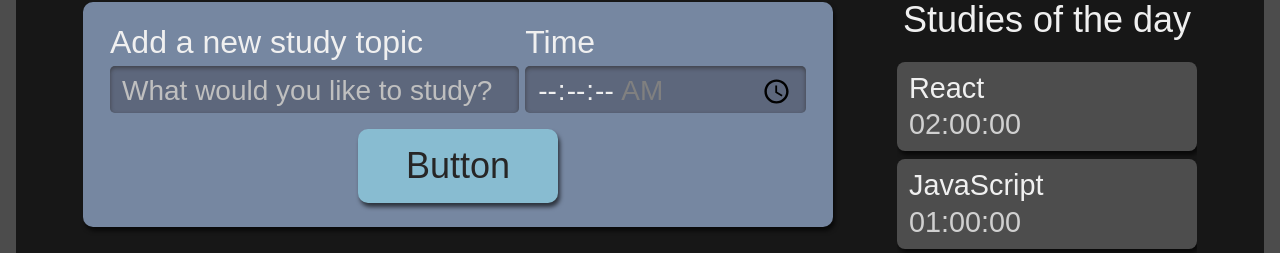
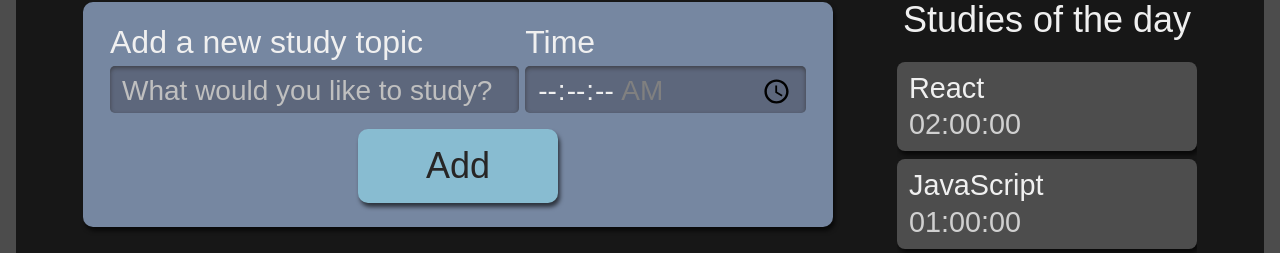
Before and after one commit to artenlf/react-typescript-studies, a React (Create React App) app: page / in a window 1280 px wide. Shown: the part 222-475 px from the top of the page. Built offline with nearby package versions, Linux system fonts and the light colour scheme.

Commit message:
Codes - lesson 8 - working with props

```diff
--- a/src/components/Button/Button.tsx
+++ b/src/components/Button/Button.tsx
@@ -2,9 +2,9 @@
 import React from "react";
 import style from "./Button.module.scss";
 
-class Button extends React.Component {
+class Button extends React.Component<{ children?: React.ReactNode }> {
   render() {
-    return <button className={style.button}>Button</button>;
+    return <button className={style.button}>{this.props.children}</button>;
   }
 }
 
--- a/src/components/Form/Form.tsx
+++ b/src/components/Form/Form.tsx
@@ -14,7 +14,7 @@
           <label htmlFor="time">Time</label>
           <input type="time" step="1" name="time" min="00:00:00" max="01:30:00" required />
         </div>
-        <Button />
+        <Button>Add</Button>
       </form>
     );
   }
```
